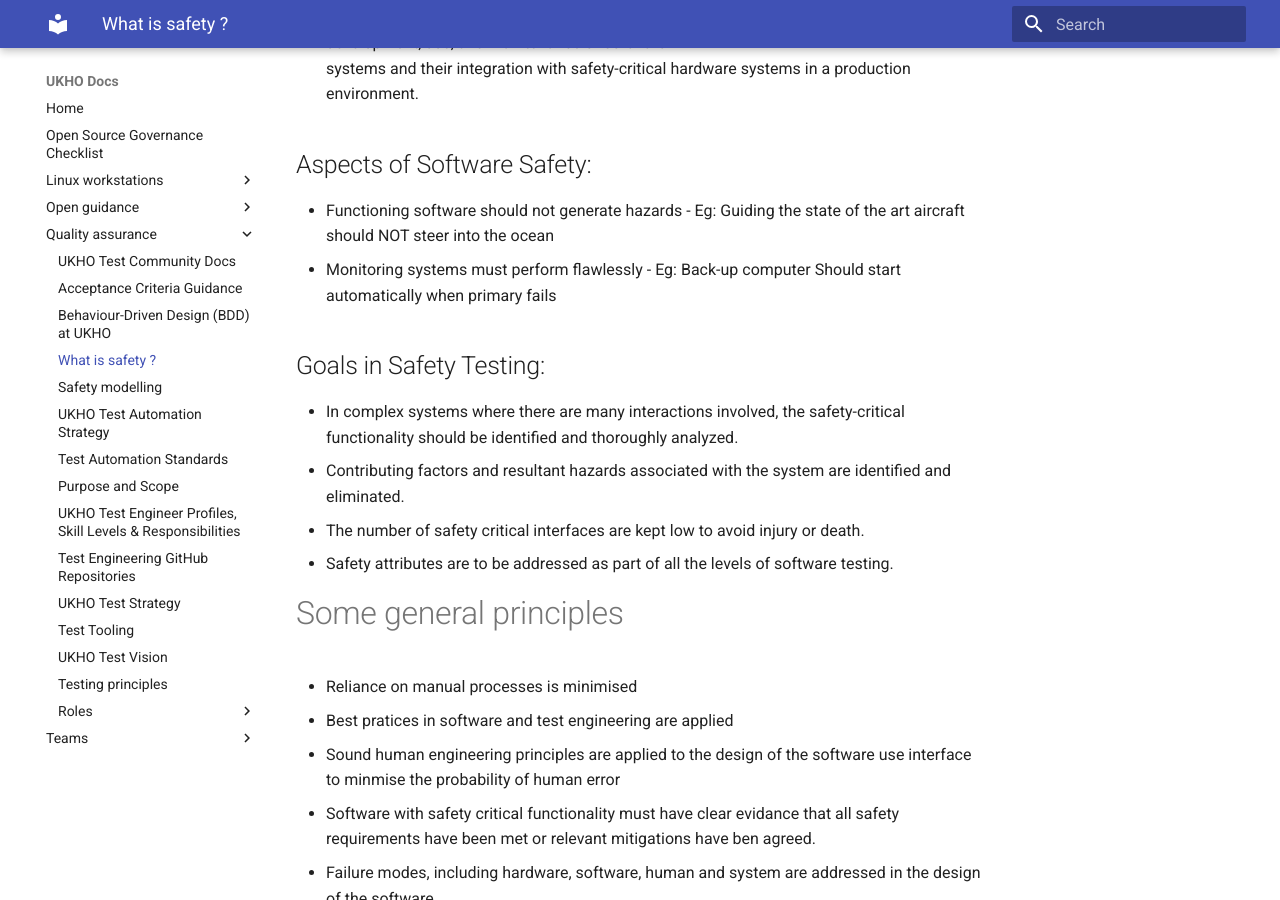
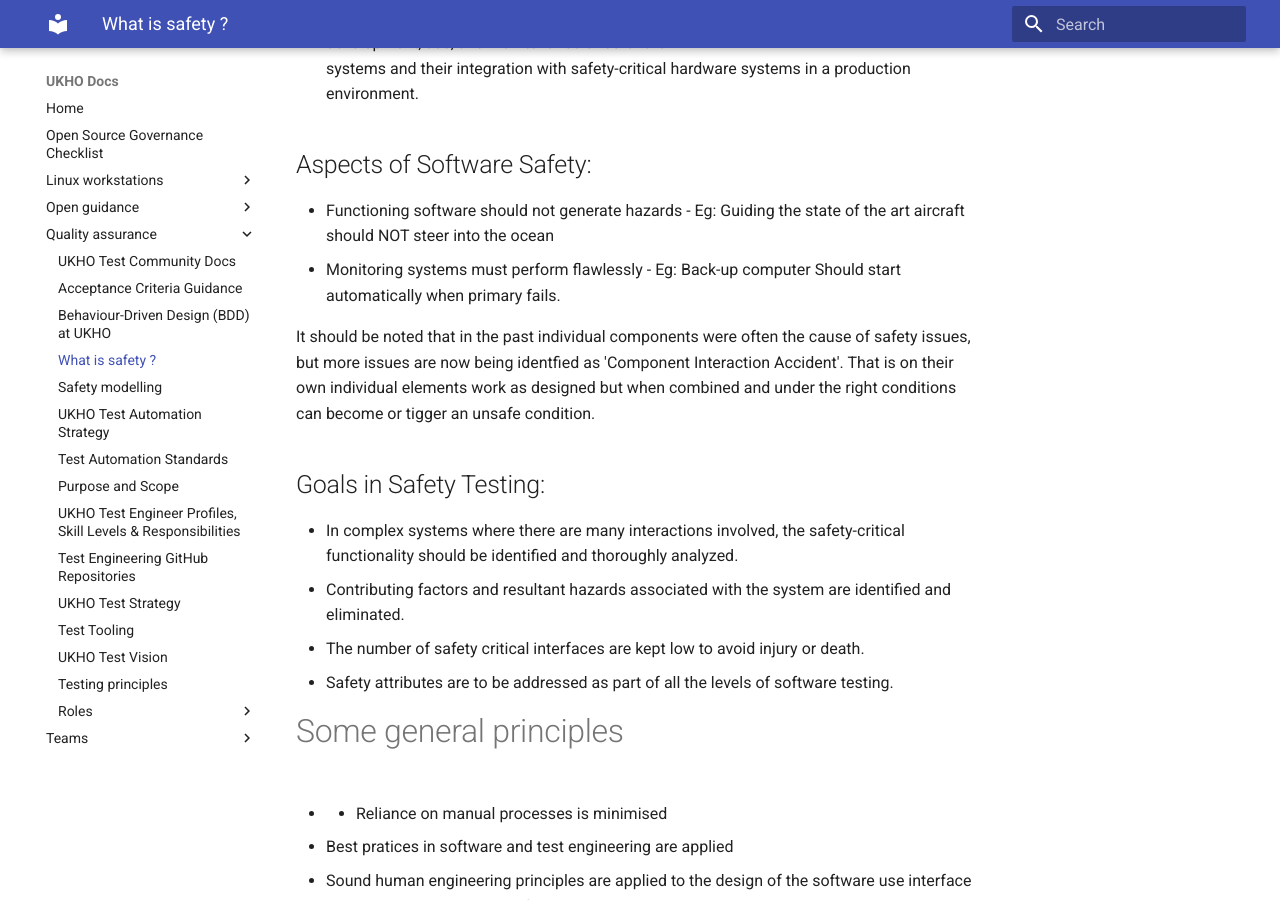
Before and after one commit to UKHO/docs, an MkDocs documentation site: the page built from docs/quality-assurance/safety-assurance.md, in a window 1280 px wide and 900 px high, scrolled down 719 px. Built offline with MkDocs 1.6.1 and Material for MkDocs 9.7.7, drawn with Linux system fonts in a browser that asks for light colours.

Commit message:
Update safety-assurance.md

```diff
--- a/docs/quality-assurance/safety-assurance.md
+++ b/docs/quality-assurance/safety-assurance.md
@@ -21,7 +21,9 @@ This all links into a wider piece of work across all of UKHO as we look to impro
 ## Aspects  of Software Safety:
 
 * Functioning software should not generate hazards - Eg: Guiding the state of the art aircraft should NOT steer into the ocean
-* Monitoring systems must perform flawlessly - Eg: Back-up computer Should start automatically when primary fails
+* Monitoring systems must perform flawlessly - Eg: Back-up computer Should start automatically when primary fails.
+
+It should be noted that in the past individual components were often the cause of safety issues, but more issues are now being identfied as  'Component Interaction Accident'. That is on their own individual elements work as designed but when combined and under the right conditions can become or tigger an unsafe condition.
 
 ## Goals in Safety Testing:
 
@@ -33,7 +35,7 @@ This all links into a wider piece of work across all of UKHO as we look to impro
 
 # Some general principles
 
-* Reliance on manual processes is minimised
+* * Reliance on manual processes is minimised
 * Best pratices in software and test engineering are applied
 * Sound human engineering principles are applied to the design of the software use interface to minmise the probability of human error
 * Software with safety critical functionality must have clear evidance that all safety requirements have been met or relevant
```
